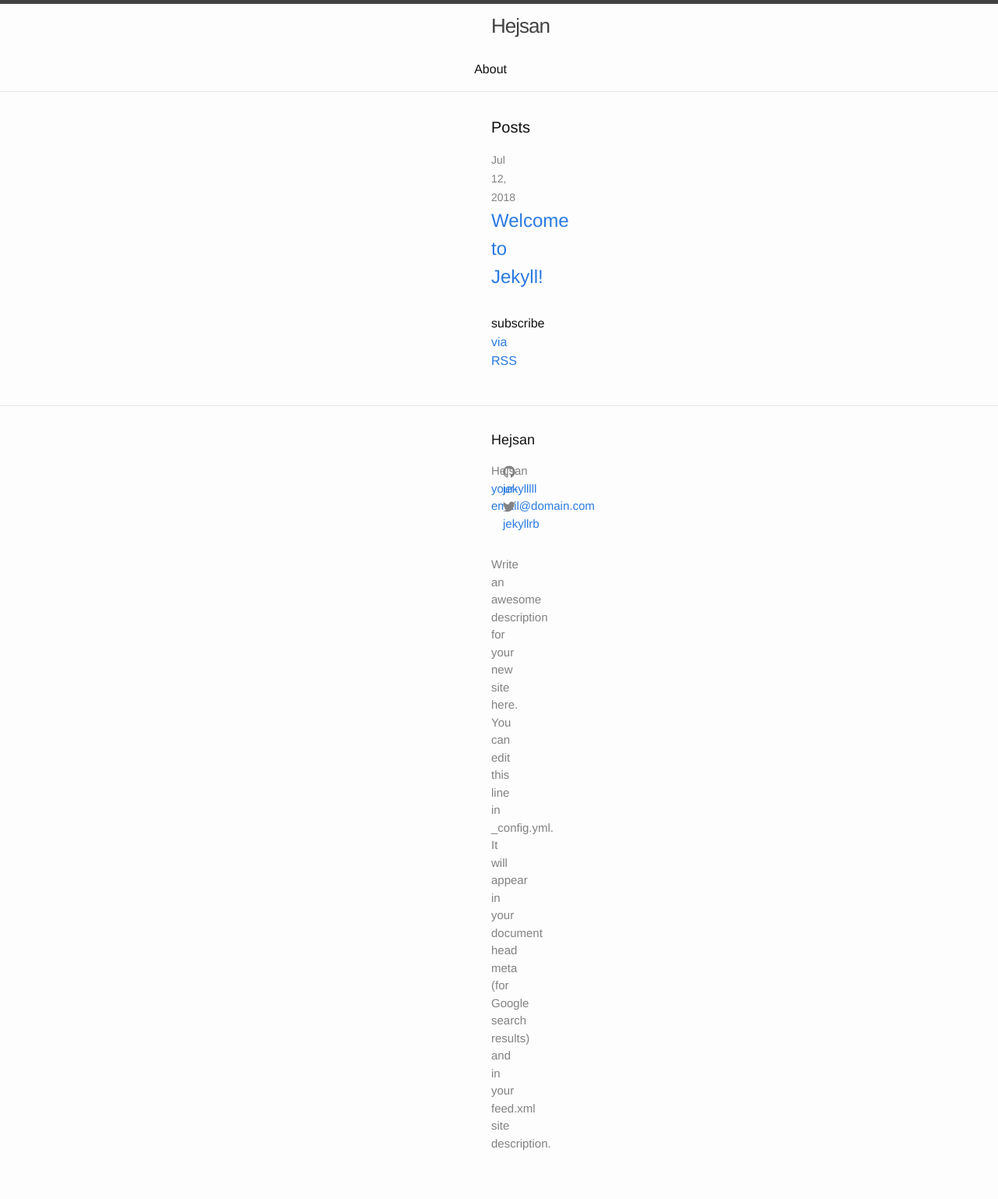
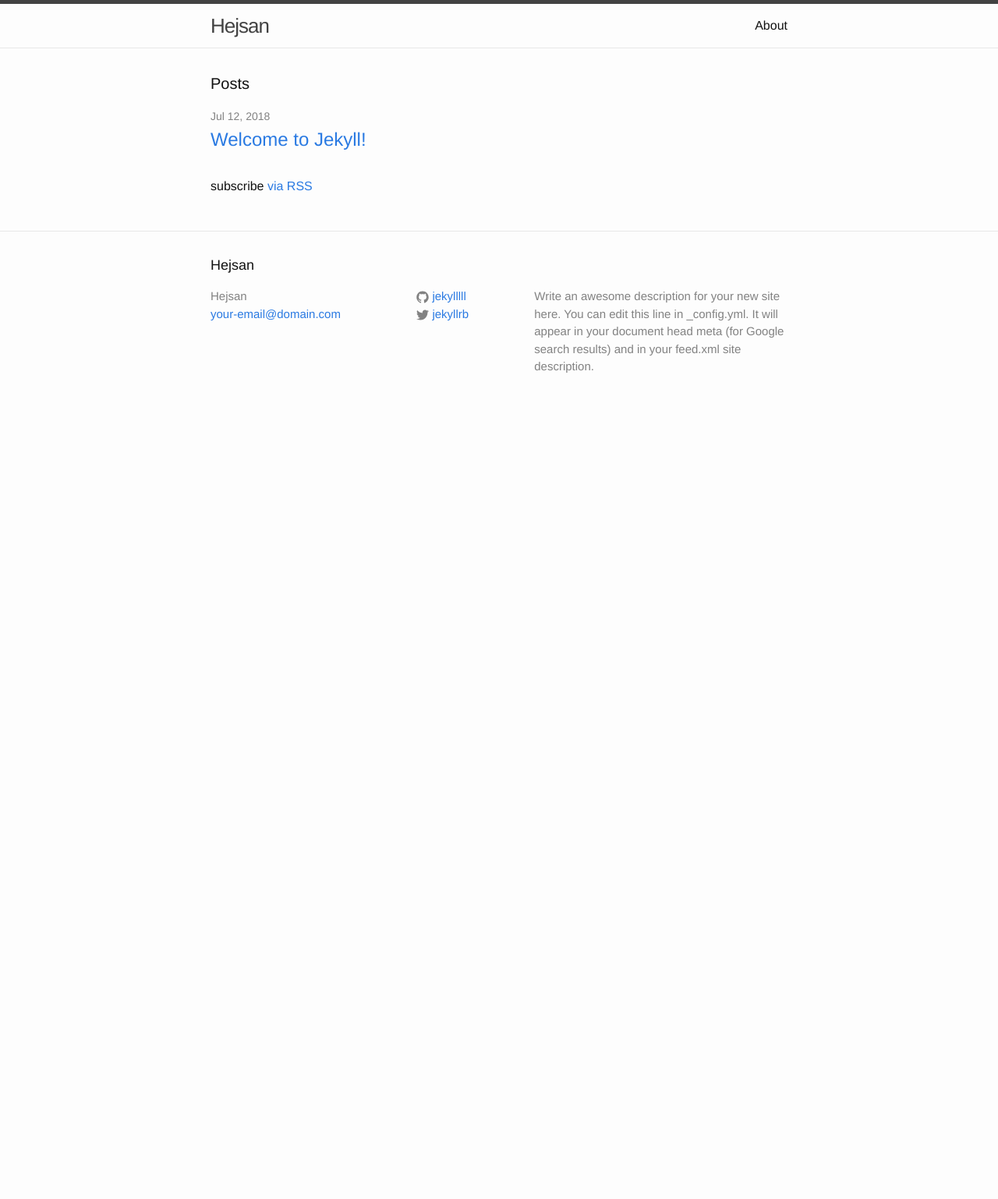
Before and after one commit to bergstrom97/bergstrom97.github.io, a Jekyll site: the page built from index.html, in a window 1280 px wide. Shown: the whole page at 78% size. Built offline with Jekyll 4.4.1, drawn with Linux system fonts in a browser that asks for light colours; after the commit the page ends 900 px from its top, so only the background shows below that.

Commit message:
Update main.scss

```diff
--- a/css/main.scss
+++ b/css/main.scss
@@ -23,7 +23,7 @@
 $grey-color-dark:  darken($grey-color, 25%);
 
 // Width of the content area
-$content-width:    80px;
+$content-width:    800px;
 
 $on-palm:          600px;
 $on-laptop:        800px;
```
